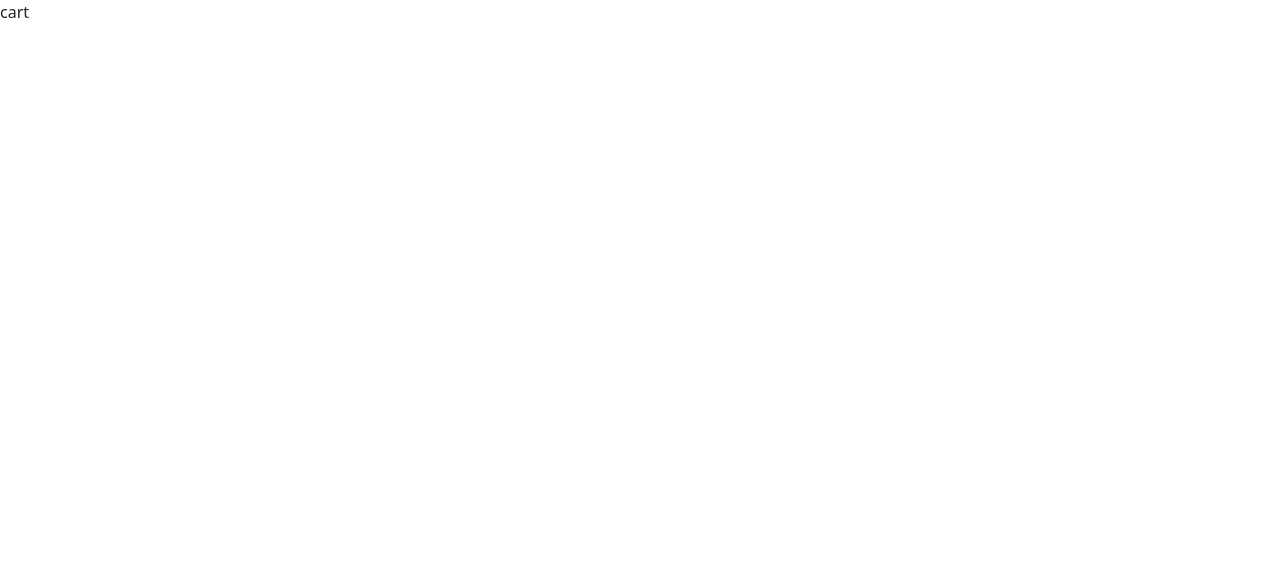
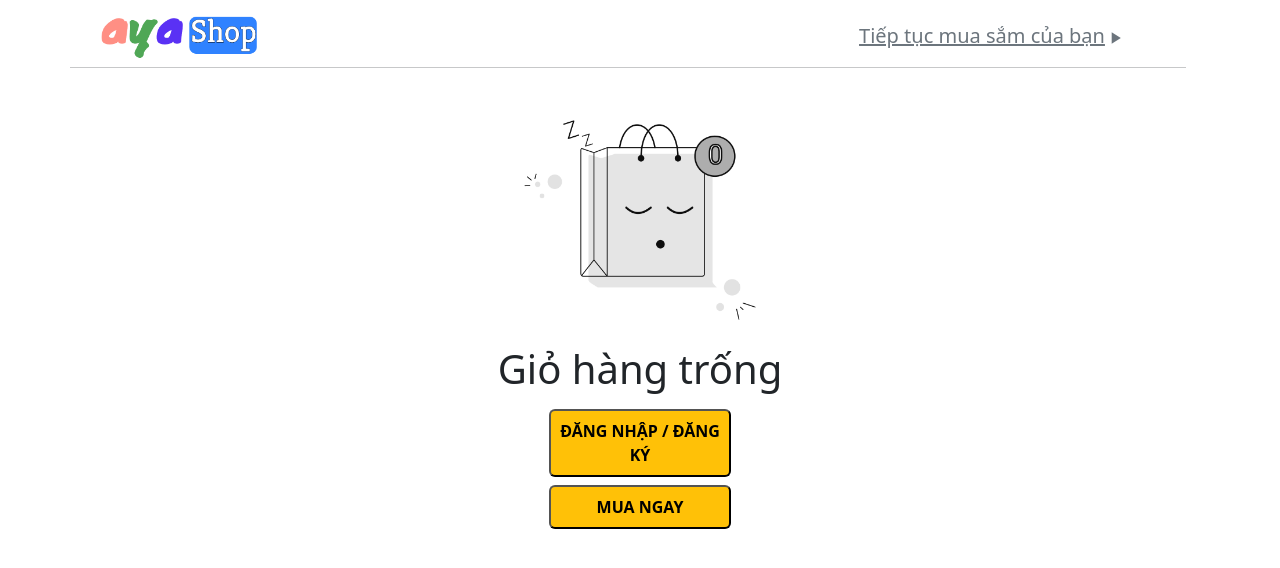
Before and after one commit to baob1910343/B1910343_Project, a Next.js app in the folder ayashop/: page /cart in a window 1280 px wide. Shown: the top 568 px of the page. Built offline with nearby package versions, Linux system fonts and the light colour scheme; no server answers.

Commit message:
gio hang neu chua login hien login or hang trong

```diff
--- /dev/null
+++ b/ayashop/components/cart/empty/index.js
@@ -0,0 +1,32 @@
+import { useSession, signIn } from "next-auth/react";
+import Link from "next/link";
+export default function Empty() {
+  const { data: session } = useSession();
+  return (
+    <div className="container">
+      <div className="row text-center justify-content-center">
+        <img src="../../../images/empty.png" alt="" className="col-md-4" />
+        <h1>Giỏ hàng trống</h1>
+      </div>
+      <div className="row mt-2">
+        <div className="col-md-12">
+          {!session && (
+            <button
+              onClick={() => signIn()}
+              className="rounded p-2 bg-warning col-md-2"
+            >
+              <b>ĐĂNG NHẬP / ĐĂNG KÝ</b>
+            </button>
+          )}
+        </div>
+        <div className="col-md-12 mt-2">
+          <Link href="/browse">
+            <button className="rounded p-2 bg-warning col-md-2">
+              <b>MUA NGAY</b>
+            </button>
+          </Link>
+        </div>
+      </div>
+    </div>
+  );
+}
--- /dev/null
+++ b/ayashop/components/cart/header/index.js
@@ -0,0 +1,22 @@
+import Link from "next/link";
+import { MdPlayArrow } from "react-icons/md";
+export default function Header() {
+  return (
+    <div className="row justify-content-between">
+      <div className="col-md-4 m-2">
+        <Link href="/">
+          <img src="../../../logo.png" alt="" width={170} height={51.23} />
+        </Link>
+      </div>
+      <div className="col-md-4 text-center mt-4 text-secondary  m-2">
+        <Link href="/browse" className="text-secondarytext-decoration-none h5">
+          <div>
+            Tiếp tục mua sắm của bạn
+            <MdPlayArrow />
+          </div>
+        </Link>
+      </div>
+      <hr />
+    </div>
+  );
+}
--- a/ayashop/pages/cart.js
+++ b/ayashop/pages/cart.js
@@ -1,5 +1,23 @@
 import React from "react";
+import Header from "../components/cart/header";
+import Empty from "../components/cart/empty";
 
 export default function cart() {
-  return <div>cart</div>;
+  return (
+    <div className="container">
+      <div className="row">
+        <Header />
+      </div>
+      <div className="row  text-center">
+        {cart.length > 1 ? (
+          <div></div>
+        ) : (
+          <div>
+            <Empty />
+          </div>
+        )}
+      </div>
+      <div className="row"></div>
+    </div>
+  );
 }
```
Also changed, not shown: ayashop/public/images/empty.png (added), 1 other file (tests, documents, lock files or other folders).
